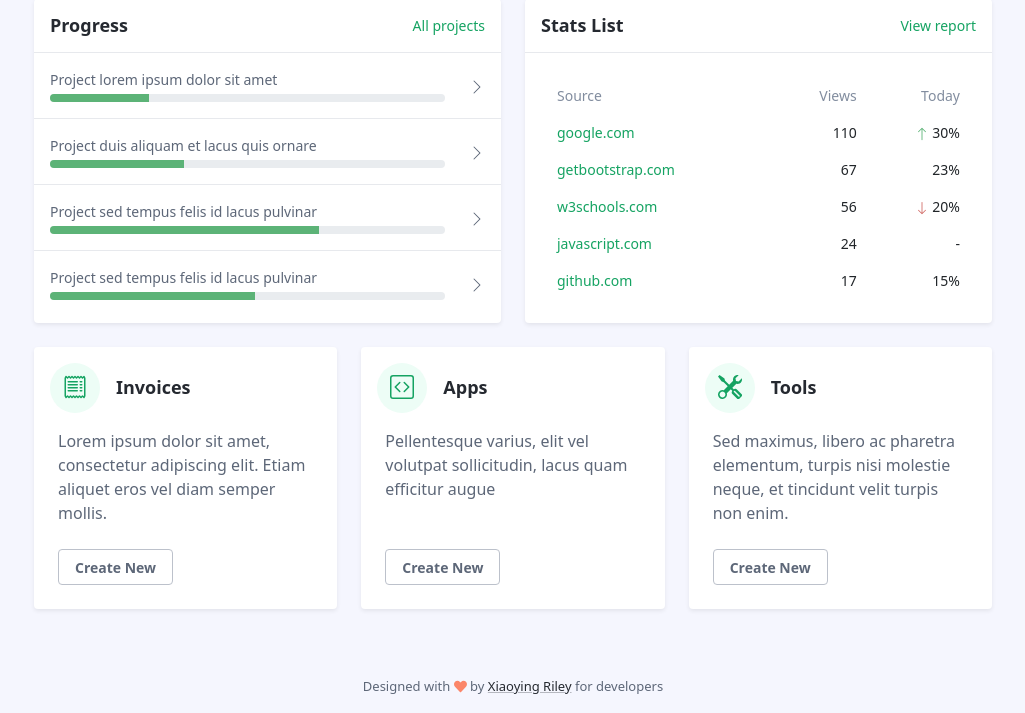
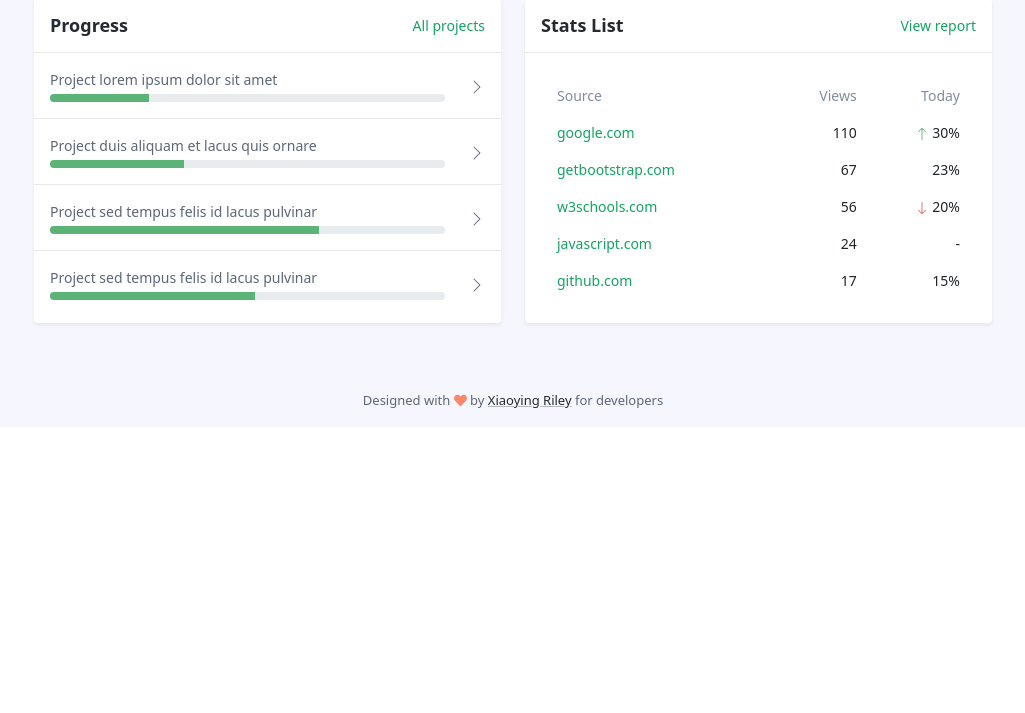
Before and after one commit to onyedikachi-david/mouau-hms, a Django app: page / in a window 1280 px wide. Shown: the part 890-1603 px from the top of the page, without its empty margins (252-1277 px from the left). After the commit the page ends 1298 px from the top, so only its background shows below. Run offline with Django 3.2, Linux system fonts and the light colour scheme; parts of the project's set-up code (start-up, migrations or seed data) failed here and were passed over; some libraries are stand-ins or nearby versions.

Commit message:
modified base.html

```diff
--- a/mhms/templates/hostel/index.html
+++ b/mhms/templates/hostel/index.html
@@ -447,89 +447,89 @@
 				        </div><!--//app-card-->
 			        </div><!--//col-->
 			    </div><!--//row-->
-			    <div class="row g-4 mb-4">
-				    <div class="col-12 col-lg-4">
-					    <div class="app-card app-card-basic d-flex flex-column align-items-start shadow-sm">
-						    <div class="app-card-header p-3 border-bottom-0">
-						        <div class="row align-items-center gx-3">
-							        <div class="col-auto">
-								        <div class="app-icon-holder">
-										    <svg width="1em" height="1em" viewBox="0 0 16 16" class="bi bi-receipt" fill="currentColor" xmlns="http://www.w3.org/2000/svg">
-  <path fill-rule="evenodd" d="M1.92.506a.5.5 0 0 1 .434.14L3 1.293l.646-.647a.5.5 0 0 1 .708 0L5 1.293l.646-.647a.5.5 0 0 1 .708 0L7 1.293l.646-.647a.5.5 0 0 1 .708 0L9 1.293l.646-.647a.5.5 0 0 1 .708 0l.646.647.646-.647a.5.5 0 0 1 .708 0l.646.647.646-.647a.5.5 0 0 1 .801.13l.5 1A.5.5 0 0 1 15 2v12a.5.5 0 0 1-.053.224l-.5 1a.5.5 0 0 1-.8.13L13 14.707l-.646.647a.5.5 0 0 1-.708 0L11 14.707l-.646.647a.5.5 0 0 1-.708 0L9 14.707l-.646.647a.5.5 0 0 1-.708 0L7 14.707l-.646.647a.5.5 0 0 1-.708 0L5 14.707l-.646.647a.5.5 0 0 1-.708 0L3 14.707l-.646.647a.5.5 0 0 1-.801-.13l-.5-1A.5.5 0 0 1 1 14V2a.5.5 0 0 1 .053-.224l.5-1a.5.5 0 0 1 .367-.27zm.217 1.338L2 2.118v11.764l.137.274.51-.51a.5.5 0 0 1 .707 0l.646.647.646-.646a.5.5 0 0 1 .708 0l.646.646.646-.646a.5.5 0 0 1 .708 0l.646.646.646-.646a.5.5 0 0 1 .708 0l.646.646.646-.646a.5.5 0 0 1 .708 0l.646.646.646-.646a.5.5 0 0 1 .708 0l.509.509.137-.274V2.118l-.137-.274-.51.51a.5.5 0 0 1-.707 0L12 1.707l-.646.647a.5.5 0 0 1-.708 0L10 1.707l-.646.647a.5.5 0 0 1-.708 0L8 1.707l-.646.647a.5.5 0 0 1-.708 0L6 1.707l-.646.647a.5.5 0 0 1-.708 0L4 1.707l-.646.647a.5.5 0 0 1-.708 0l-.509-.51z"/>
-  <path fill-rule="evenodd" d="M3 4.5a.5.5 0 0 1 .5-.5h6a.5.5 0 1 1 0 1h-6a.5.5 0 0 1-.5-.5zm0 2a.5.5 0 0 1 .5-.5h6a.5.5 0 1 1 0 1h-6a.5.5 0 0 1-.5-.5zm0 2a.5.5 0 0 1 .5-.5h6a.5.5 0 1 1 0 1h-6a.5.5 0 0 1-.5-.5zm0 2a.5.5 0 0 1 .5-.5h6a.5.5 0 0 1 0 1h-6a.5.5 0 0 1-.5-.5zm8-6a.5.5 0 0 1 .5-.5h1a.5.5 0 0 1 0 1h-1a.5.5 0 0 1-.5-.5zm0 2a.5.5 0 0 1 .5-.5h1a.5.5 0 0 1 0 1h-1a.5.5 0 0 1-.5-.5zm0 2a.5.5 0 0 1 .5-.5h1a.5.5 0 0 1 0 1h-1a.5.5 0 0 1-.5-.5zm0 2a.5.5 0 0 1 .5-.5h1a.5.5 0 0 1 0 1h-1a.5.5 0 0 1-.5-.5z"/>
-</svg>
-									    </div><!--//icon-holder-->
-
-							        </div><!--//col-->
-							        <div class="col-auto">
-								        <h4 class="app-card-title">Invoices</h4>
-							        </div><!--//col-->
-						        </div><!--//row-->
-						    </div><!--//app-card-header-->
-						    <div class="app-card-body px-4">
-
-							    <div class="intro">Lorem ipsum dolor sit amet, consectetur adipiscing elit. Etiam aliquet eros vel diam semper mollis.</div>
-						    </div><!--//app-card-body-->
-						    <div class="app-card-footer p-4 mt-auto">
-							   <a class="btn app-btn-secondary" href="#">Create New</a>
-						    </div><!--//app-card-footer-->
-						</div><!--//app-card-->
-				    </div><!--//col-->
-				    <div class="col-12 col-lg-4">
-					    <div class="app-card app-card-basic d-flex flex-column align-items-start shadow-sm">
-						    <div class="app-card-header p-3 border-bottom-0">
-						        <div class="row align-items-center gx-3">
-							        <div class="col-auto">
-								        <div class="app-icon-holder">
-										    <svg width="1em" height="1em" viewBox="0 0 16 16" class="bi bi-code-square" fill="currentColor" xmlns="http://www.w3.org/2000/svg">
-  <path fill-rule="evenodd" d="M14 1H2a1 1 0 0 0-1 1v12a1 1 0 0 0 1 1h12a1 1 0 0 0 1-1V2a1 1 0 0 0-1-1zM2 0a2 2 0 0 0-2 2v12a2 2 0 0 0 2 2h12a2 2 0 0 0 2-2V2a2 2 0 0 0-2-2H2z"/>
-  <path fill-rule="evenodd" d="M6.854 4.646a.5.5 0 0 1 0 .708L4.207 8l2.647 2.646a.5.5 0 0 1-.708.708l-3-3a.5.5 0 0 1 0-.708l3-3a.5.5 0 0 1 .708 0zm2.292 0a.5.5 0 0 0 0 .708L11.793 8l-2.647 2.646a.5.5 0 0 0 .708.708l3-3a.5.5 0 0 0 0-.708l-3-3a.5.5 0 0 0-.708 0z"/>
-</svg>
-									    </div><!--//icon-holder-->
-
-							        </div><!--//col-->
-							        <div class="col-auto">
-								        <h4 class="app-card-title">Apps</h4>
-							        </div><!--//col-->
-						        </div><!--//row-->
-						    </div><!--//app-card-header-->
-						    <div class="app-card-body px-4">
-
-							    <div class="intro">Pellentesque varius, elit vel volutpat sollicitudin, lacus quam efficitur augue</div>
-						    </div><!--//app-card-body-->
-						    <div class="app-card-footer p-4 mt-auto">
-							   <a class="btn app-btn-secondary" href="#">Create New</a>
-						    </div><!--//app-card-footer-->
-						</div><!--//app-card-->
-				    </div><!--//col-->
-				    <div class="col-12 col-lg-4">
-					    <div class="app-card app-card-basic d-flex flex-column align-items-start shadow-sm">
-						    <div class="app-card-header p-3 border-bottom-0">
-						        <div class="row align-items-center gx-3">
-							        <div class="col-auto">
-								        <div class="app-icon-holder">
-										    <svg width="1em" height="1em" viewBox="0 0 16 16" class="bi bi-tools" fill="currentColor" xmlns="http://www.w3.org/2000/svg">
-  <path fill-rule="evenodd" d="M0 1l1-1 3.081 2.2a1 1 0 0 1 .419.815v.07a1 1 0 0 0 .293.708L10.5 9.5l.914-.305a1 1 0 0 1 1.023.242l3.356 3.356a1 1 0 0 1 0 1.414l-1.586 1.586a1 1 0 0 1-1.414 0l-3.356-3.356a1 1 0 0 1-.242-1.023L9.5 10.5 3.793 4.793a1 1 0 0 0-.707-.293h-.071a1 1 0 0 1-.814-.419L0 1zm11.354 9.646a.5.5 0 0 0-.708.708l3 3a.5.5 0 0 0 .708-.708l-3-3z"/>
-  <path fill-rule="evenodd" d="M15.898 2.223a3.003 3.003 0 0 1-3.679 3.674L5.878 12.15a3 3 0 1 1-2.027-2.027l6.252-6.341A3 3 0 0 1 13.778.1l-2.142 2.142L12 4l1.757.364 2.141-2.141zm-13.37 9.019L3.001 11l.471.242.529.026.287.445.445.287.026.529L5 13l-.242.471-.026.529-.445.287-.287.445-.529.026L3 15l-.471-.242L2 14.732l-.287-.445L1.268 14l-.026-.529L1 13l.242-.471.026-.529.445-.287.287-.445.529-.026z"/>
-</svg>
-									    </div><!--//icon-holder-->
-
-							        </div><!--//col-->
-							        <div class="col-auto">
-								        <h4 class="app-card-title">Tools</h4>
-							        </div><!--//col-->
-						        </div><!--//row-->
-						    </div><!--//app-card-header-->
-						    <div class="app-card-body px-4">
-
-							    <div class="intro">Sed maximus, libero ac pharetra elementum, turpis nisi molestie neque, et tincidunt velit turpis non enim.</div>
-						    </div><!--//app-card-body-->
-						    <div class="app-card-footer p-4 mt-auto">
-							   <a class="btn app-btn-secondary" href="#">Create New</a>
-						    </div><!--//app-card-footer-->
-						</div><!--//app-card-->
-				    </div><!--//col-->
-			    </div><!--//row-->
+{#			    <div class="row g-4 mb-4">#}
+{#				    <div class="col-12 col-lg-4">#}
+{#					    <div class="app-card app-card-basic d-flex flex-column align-items-start shadow-sm">#}
+{#						    <div class="app-card-header p-3 border-bottom-0">#}
+{#						        <div class="row align-items-center gx-3">#}
+{#							        <div class="col-auto">#}
+{#								        <div class="app-icon-holder">#}
+{#										    <svg width="1em" height="1em" viewBox="0 0 16 16" class="bi bi-receipt" fill="currentColor" xmlns="http://www.w3.org/2000/svg">#}
+{#  <path fill-rule="evenodd" d="M1.92.506a.5.5 0 0 1 .434.14L3 1.293l.646-.647a.5.5 0 0 1 .708 0L5 1.293l.646-.647a.5.5 0 0 1 .708 0L7 1.293l.646-.647a.5.5 0 0 1 .708 0L9 1.293l.646-.647a.5.5 0 0 1 .708 0l.646.647.646-.647a.5.5 0 0 1 .708 0l.646.647.646-.647a.5.5 0 0 1 .801.13l.5 1A.5.5 0 0 1 15 2v12a.5.5 0 0 1-.053.224l-.5 1a.5.5 0 0 1-.8.13L13 14.707l-.646.647a.5.5 0 0 1-.708 0L11 14.707l-.646.647a.5.5 0 0 1-.708 0L9 14.707l-.646.647a.5.5 0 0 1-.708 0L7 14.707l-.646.647a.5.5 0 0 1-.708 0L5 14.707l-.646.647a.5.5 0 0 1-.708 0L3 14.707l-.646.647a.5.5 0 0 1-.801-.13l-.5-1A.5.5 0 0 1 1 14V2a.5.5 0 0 1 .053-.224l.5-1a.5.5 0 0 1 .367-.27zm.217 1.338L2 2.118v11.764l.137.274.51-.51a.5.5 0 0 1 .707 0l.646.647.646-.646a.5.5 0 0 1 .708 0l.646.646.646-.646a.5.5 0 0 1 .708 0l.646.646.646-.646a.5.5 0 0 1 .708 0l.646.646.646-.646a.5.5 0 0 1 .708 0l.646.646.646-.646a.5.5 0 0 1 .708 0l.509.509.137-.274V2.118l-.137-.274-.51.51a.5.5 0 0 1-.707 0L12 1.707l-.646.647a.5.5 0 0 1-.708 0L10 1.707l-.646.647a.5.5 0 0 1-.708 0L8 1.707l-.646.647a.5.5 0 0 1-.708 0L6 1.707l-.646.647a.5.5 0 0 1-.708 0L4 1.707l-.646.647a.5.5 0 0 1-.708 0l-.509-.51z"/>#}
+{#  <path fill-rule="evenodd" d="M3 4.5a.5.5 0 0 1 .5-.5h6a.5.5 0 1 1 0 1h-6a.5.5 0 0 1-.5-.5zm0 2a.5.5 0 0 1 .5-.5h6a.5.5 0 1 1 0 1h-6a.5.5 0 0 1-.5-.5zm0 2a.5.5 0 0 1 .5-.5h6a.5.5 0 1 1 0 1h-6a.5.5 0 0 1-.5-.5zm0 2a.5.5 0 0 1 .5-.5h6a.5.5 0 0 1 0 1h-6a.5.5 0 0 1-.5-.5zm8-6a.5.5 0 0 1 .5-.5h1a.5.5 0 0 1 0 1h-1a.5.5 0 0 1-.5-.5zm0 2a.5.5 0 0 1 .5-.5h1a.5.5 0 0 1 0 1h-1a.5.5 0 0 1-.5-.5zm0 2a.5.5 0 0 1 .5-.5h1a.5.5 0 0 1 0 1h-1a.5.5 0 0 1-.5-.5zm0 2a.5.5 0 0 1 .5-.5h1a.5.5 0 0 1 0 1h-1a.5.5 0 0 1-.5-.5z"/>#}
+{#</svg>#}
+{#									    </div><!--//icon-holder-->#}
+{##}
+{#							        </div><!--//col-->#}
+{#							        <div class="col-auto">#}
+{#								        <h4 class="app-card-title">Invoices</h4>#}
+{#							        </div><!--//col-->#}
+{#						        </div><!--//row-->#}
+{#						    </div><!--//app-card-header-->#}
+{#						    <div class="app-card-body px-4">#}
+{##}
+{#							    <div class="intro">Lorem ipsum dolor sit amet, consectetur adipiscing elit. Etiam aliquet eros vel diam semper mollis.</div>#}
+{#						    </div><!--//app-card-body-->#}
+{#						    <div class="app-card-footer p-4 mt-auto">#}
+{#							   <a class="btn app-btn-secondary" href="#">Create New</a>#}
+{#						    </div><!--//app-card-footer-->#}
+{#						</div><!--//app-card-->#}
+{#				    </div><!--//col-->#}
+{#				    <div class="col-12 col-lg-4">#}
+{#					    <div class="app-card app-card-basic d-flex flex-column align-items-start shadow-sm">#}
+{#						    <div class="app-card-header p-3 border-bottom-0">#}
+{#						        <div class="row align-items-center gx-3">#}
+{#							        <div class="col-auto">#}
+{#								        <div class="app-icon-holder">#}
+{#										    <svg width="1em" height="1em" viewBox="0 0 16 16" class="bi bi-code-square" fill="currentColor" xmlns="http://www.w3.org/2000/svg">#}
+{#  <path fill-rule="evenodd" d="M14 1H2a1 1 0 0 0-1 1v12a1 1 0 0 0 1 1h12a1 1 0 0 0 1-1V2a1 1 0 0 0-1-1zM2 0a2 2 0 0 0-2 2v12a2 2 0 0 0 2 2h12a2 2 0 0 0 2-2V2a2 2 0 0 0-2-2H2z"/>#}
+{#  <path fill-rule="evenodd" d="M6.854 4.646a.5.5 0 0 1 0 .708L4.207 8l2.647 2.646a.5.5 0 0 1-.708.708l-3-3a.5.5 0 0 1 0-.708l3-3a.5.5 0 0 1 .708 0zm2.292 0a.5.5 0 0 0 0 .708L11.793 8l-2.647 2.646a.5.5 0 0 0 .708.708l3-3a.5.5 0 0 0 0-.708l-3-3a.5.5 0 0 0-.708 0z"/>#}
+{#</svg>#}
+{#									    </div><!--//icon-holder-->#}
+{##}
+{#							        </div><!--//col-->#}
+{#							        <div class="col-auto">#}
+{#								        <h4 class="app-card-title">Apps</h4>#}
+{#							        </div><!--//col-->#}
+{#						        </div><!--//row-->#}
+{#						    </div><!--//app-card-header-->#}
+{#						    <div class="app-card-body px-4">#}
+{##}
+{#							    <div class="intro">Pellentesque varius, elit vel volutpat sollicitudin, lacus quam efficitur augue</div>#}
+{#						    </div><!--//app-card-body-->#}
+{#						    <div class="app-card-footer p-4 mt-auto">#}
+{#							   <a class="btn app-btn-secondary" href="#">Create New</a>#}
+{#						    </div><!--//app-card-footer-->#}
+{#						</div><!--//app-card-->#}
+{#				    </div><!--//col-->#}
+{#				    <div class="col-12 col-lg-4">#}
+{#					    <div class="app-card app-card-basic d-flex flex-column align-items-start shadow-sm">#}
+{#						    <div class="app-card-header p-3 border-bottom-0">#}
+{#						        <div class="row align-items-center gx-3">#}
+{#							        <div class="col-auto">#}
+{#								        <div class="app-icon-holder">#}
+{#										    <svg width="1em" height="1em" viewBox="0 0 16 16" class="bi bi-tools" fill="currentColor" xmlns="http://www.w3.org/2000/svg">#}
+{#  <path fill-rule="evenodd" d="M0 1l1-1 3.081 2.2a1 1 0 0 1 .419.815v.07a1 1 0 0 0 .293.708L10.5 9.5l.914-.305a1 1 0 0 1 1.023.242l3.356 3.356a1 1 0 0 1 0 1.414l-1.586 1.586a1 1 0 0 1-1.414 0l-3.356-3.356a1 1 0 0 1-.242-1.023L9.5 10.5 3.793 4.793a1 1 0 0 0-.707-.293h-.071a1 1 0 0 1-.814-.419L0 1zm11.354 9.646a.5.5 0 0 0-.708.708l3 3a.5.5 0 0 0 .708-.708l-3-3z"/>#}
+{#  <path fill-rule="evenodd" d="M15.898 2.223a3.003 3.003 0 0 1-3.679 3.674L5.878 12.15a3 3 0 1 1-2.027-2.027l6.252-6.341A3 3 0 0 1 13.778.1l-2.142 2.142L12 4l1.757.364 2.141-2.141zm-13.37 9.019L3.001 11l.471.242.529.026.287.445.445.287.026.529L5 13l-.242.471-.026.529-.445.287-.287.445-.529.026L3 15l-.471-.242L2 14.732l-.287-.445L1.268 14l-.026-.529L1 13l.242-.471.026-.529.445-.287.287-.445.529-.026z"/>#}
+{#</svg>#}
+{#									    </div><!--//icon-holder-->#}
+{##}
+{#							        </div><!--//col-->#}
+{#							        <div class="col-auto">#}
+{#								        <h4 class="app-card-title">Tools</h4>#}
+{#							        </div><!--//col-->#}
+{#						        </div><!--//row-->#}
+{#						    </div><!--//app-card-header-->#}
+{#						    <div class="app-card-body px-4">#}
+{##}
+{#							    <div class="intro">Sed maximus, libero ac pharetra elementum, turpis nisi molestie neque, et tincidunt velit turpis non enim.</div>#}
+{#						    </div><!--//app-card-body-->#}
+{#						    <div class="app-card-footer p-4 mt-auto">#}
+{#							   <a class="btn app-btn-secondary" href="#">Create New</a>#}
+{#						    </div><!--//app-card-footer-->#}
+{#						</div><!--//app-card-->#}
+{#				    </div><!--//col-->#}
+{#			    </div><!--//row-->#}
 
 		    </div><!--//container-fluid-->
 	    </div><!--//app-content-->
```
